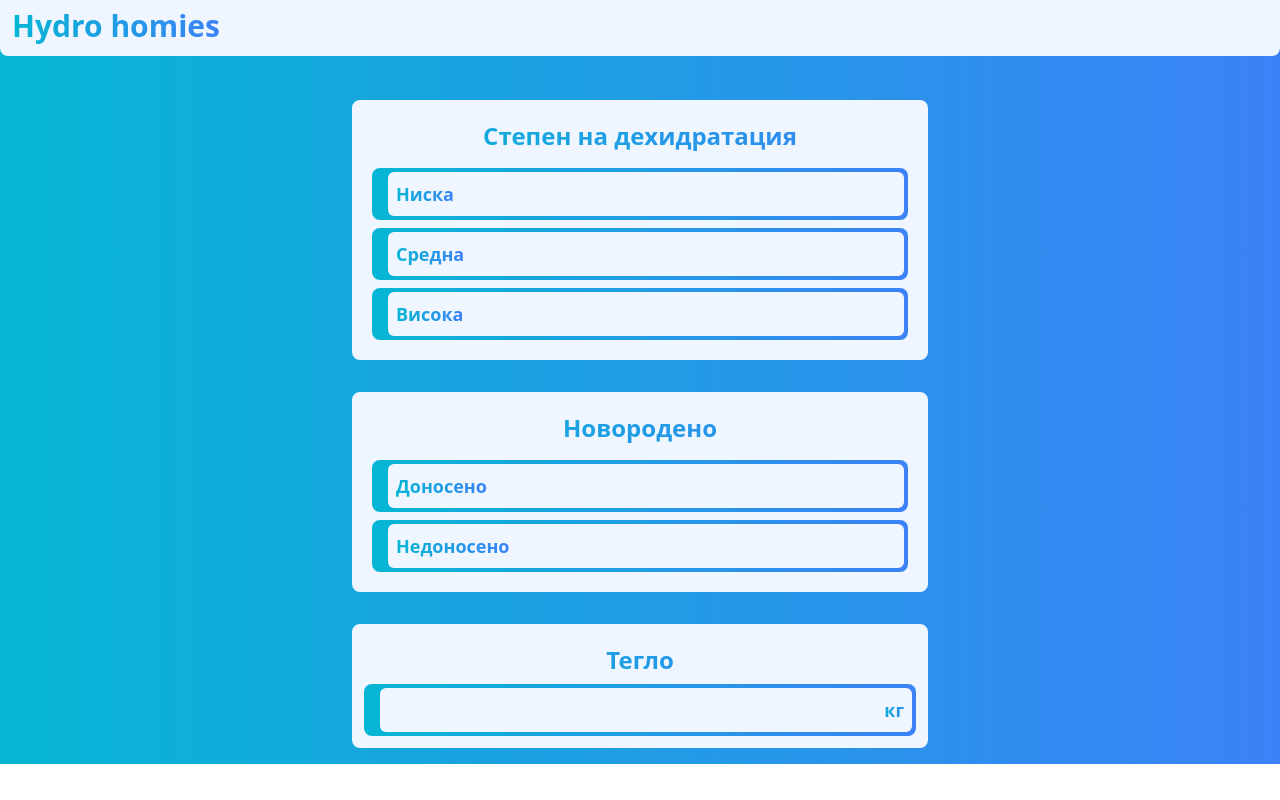
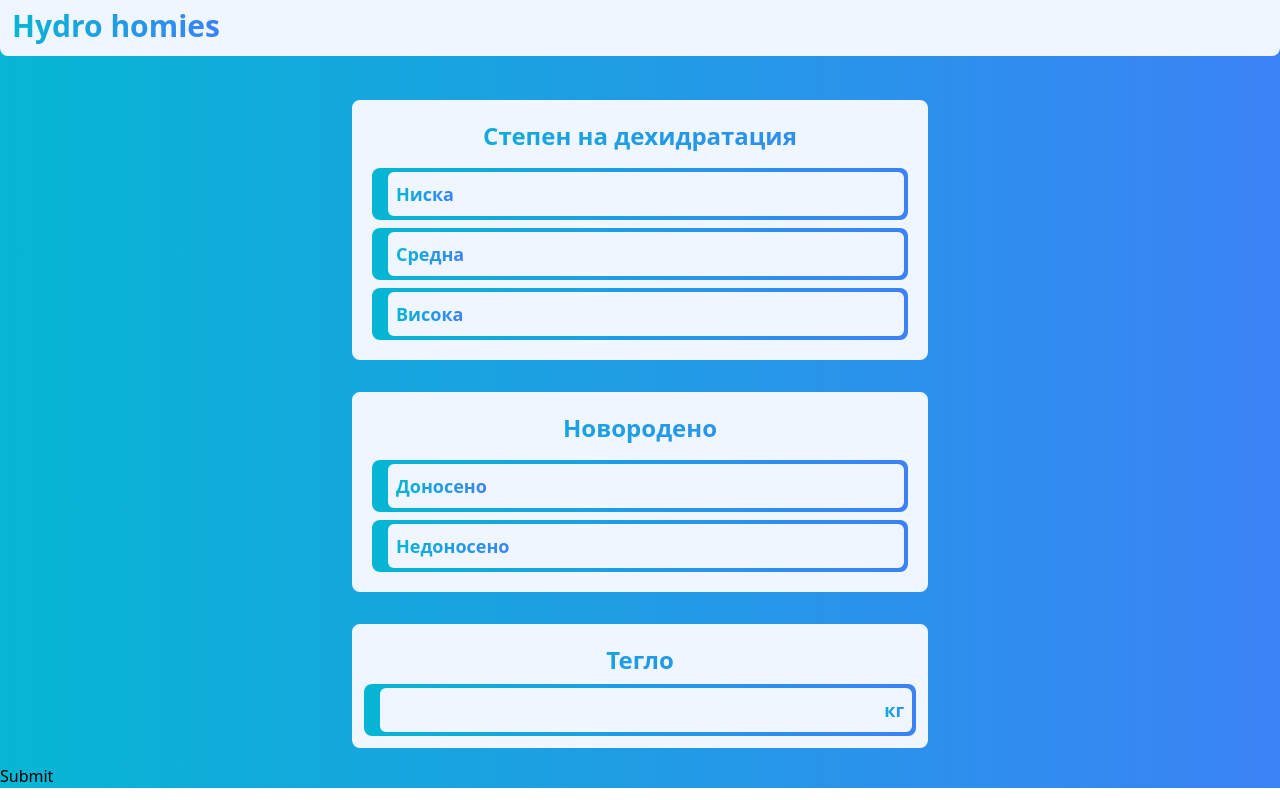
Before and after one commit to GGetsov/hydro-homies, a SvelteKit app: page / in a window 1280 px wide. Built offline with nearby package versions, Linux system fonts and the light colour scheme.

Commit message:
update: Form added

```diff
--- a/src/routes/+page.svelte
+++ b/src/routes/+page.svelte
@@ -11,10 +11,15 @@
 		{ id: 'middle', label: 'Средна' },
 		{ id: 'high', label: 'Висока' }
 	];
+
+	function onSubmit() {
+		alert(`submitted`);
+	}
 </script>
 
 <body class="bg-gradient-to-r from-cyan-500 to-blue-500">
 	<Title />
+	<form id="form" on:submit|preventDefault={onSubmit}>
 		<Box>
 			<PromptTitle title="Степен на дехидратация" />
 			<ul class="space-y-2 p-2">
@@ -30,4 +35,6 @@
 			<PromptTitle title="Тегло" />
 			<Input />
 		</Box>
+	</form>
+	<button form="form">Submit</button>
 </body>
```
Lines whose indentation alone changed are shown as unchanged.
